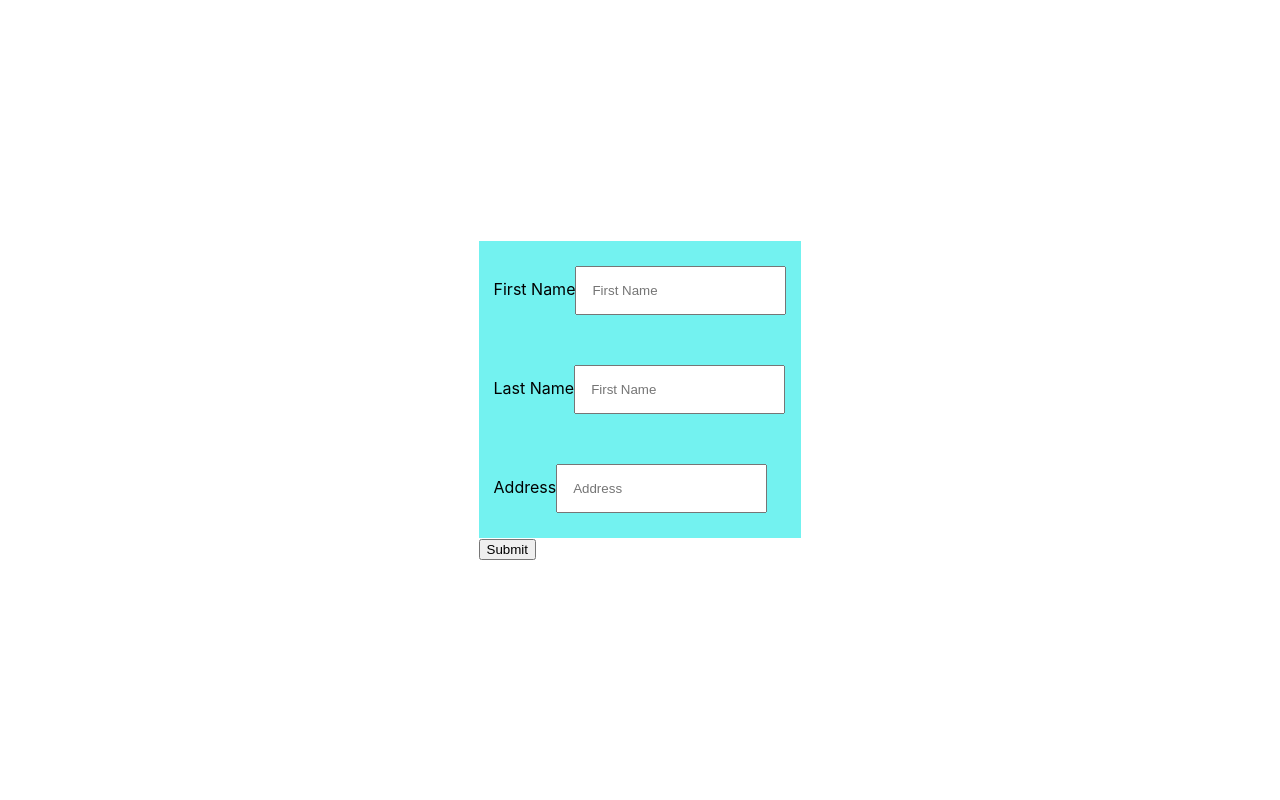
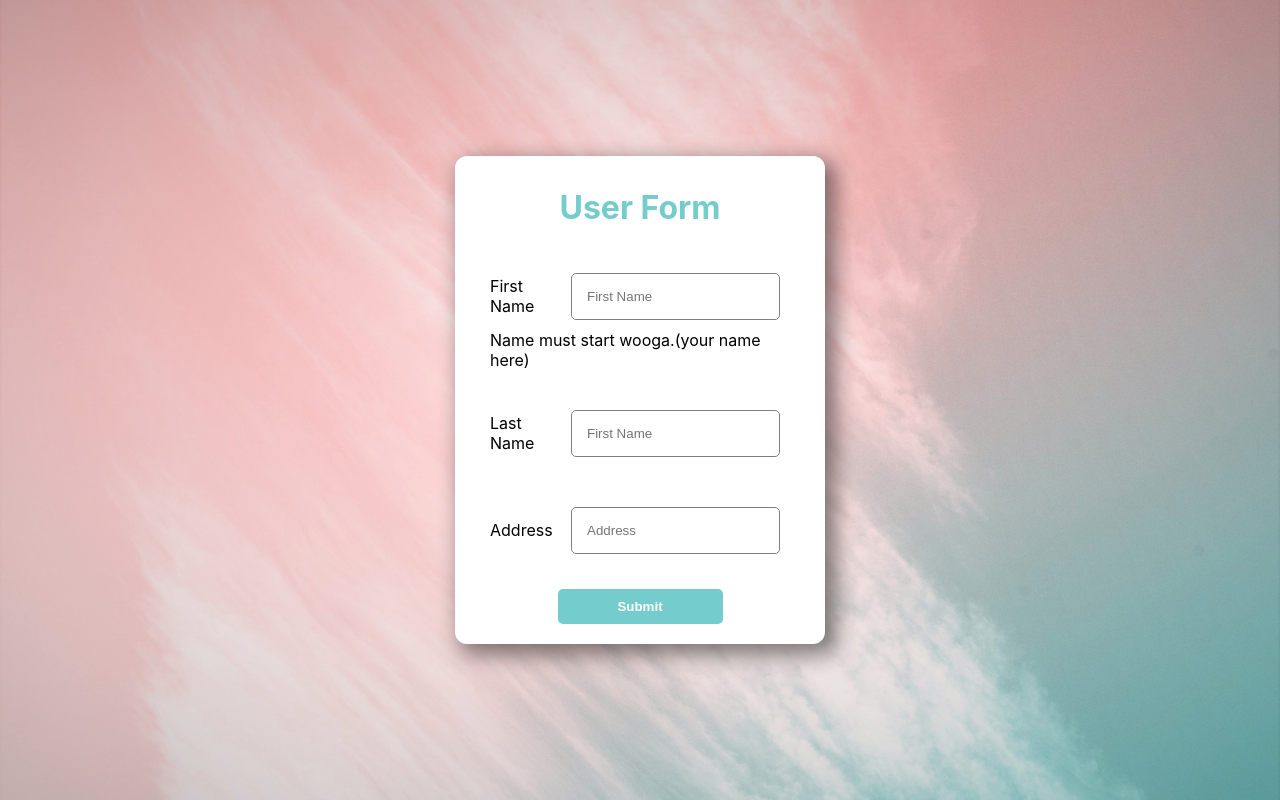
Before and after one commit to gavrilogeri/reusable-form-component, a React (Create React App) app: page / in a window 1280 px wide. Built offline with nearby package versions, Linux system fonts and the light colour scheme.

Commit message:
Form Style changes and validation logic
Changed the looks of the form and added validation logic
Sass installed

```diff
--- a/package.json
+++ b/package.json
@@ -13,6 +13,7 @@
     "react": "^18.1.0",
     "react-dom": "^18.1.0",
     "react-scripts": "5.0.1",
+    "sass": "^1.52.1",
     "typescript": "^4.6.4",
     "web-vitals": "^2.1.4"
   },
--- a/src/App.css
+++ /dev/null
@@ -1,6 +0,0 @@
-.App {
-  height: 100vh;
-  display: flex;
-  justify-content: center;
-  align-items: center;
-}
--- /dev/null
+++ b/src/App.scss
@@ -0,0 +1,9 @@
+.App {
+  height: 100vh;
+  display: flex;
+  justify-content: center;
+  align-items: center;
+  background: url("./assets/images/formbackground.jpg");
+  background-size: cover;
+  background-position: center;
+}
--- a/src/App.tsx
+++ b/src/App.tsx
@@ -1,8 +1,9 @@
 import React, { useState } from "react";
-import "./App.css";
+import "./App.scss";
 import Form from "./components/Form";
 import { InputProps } from "./components/InputComponent";
 import { UserType, uuidv4 } from "./utils";
+import background from "./assets/images/formbackground.jpg";
 
 function App() {
   const [inputValues, setInputValues] = useState({
@@ -18,6 +19,8 @@ function App() {
       name: "firstName",
       placeholder: "First Name",
       type: "text",
+      pattern: `\^wooga.\.+$`,
+      errorMessage: "Name must start wooga.(your name here)",
       key: uuidv4(),
     },
     {
@@ -43,7 +46,11 @@ function App() {
 
   return (
     <div className="App">
-      <Form inputFields={inputFields} defaultValues={defaultValues} />
+      <Form
+        inputFields={inputFields}
+        defaultValues={defaultValues}
+        formTitle="User Form"
+      />
     </div>
   );
 }
--- a/src/components/Form.tsx
+++ b/src/components/Form.tsx
@@ -1,13 +1,15 @@
 import React, { useEffect, useState } from "react";
 import { UserType, uuidv4 } from "../utils";
 import InputComponent, { InputProps } from "./InputComponent";
+import "./formStyles.scss";
 
 interface Props {
   inputFields: InputProps[];
   defaultValues: any;
+  formTitle: string;
 }
 
-const Form: React.FC<Props> = ({ inputFields, defaultValues }) => {
+const Form: React.FC<Props> = ({ inputFields, defaultValues, formTitle }) => {
   const [values, setValues] = useState(defaultValues);
   const handleSubmit = (e: any) => {
     e.preventDefault();
@@ -21,7 +23,8 @@ const Form: React.FC<Props> = ({ inputFields, defaultValues }) => {
   //   }, [values]);
 
   return (
-    <form onSubmit={handleSubmit}>
+    <form onSubmit={handleSubmit} className={"genericForm"}>
+      <h1>{formTitle}</h1>
       {inputFields.map((inputField) => (
         <InputComponent
           value={values[inputField.name]}
--- a/src/components/InputComponent.tsx
+++ b/src/components/InputComponent.tsx
@@ -1,10 +1,12 @@
 import React from "react";
-import "./inputComponent.css";
+
 export interface InputProps {
   placeholder: string;
   label: string;
   type: string;
   name: string;
+  pattern?: string;
+  errorMessage?: string;
 }
 
 const InputComponent: React.FC<
@@ -12,17 +14,14 @@ const InputComponent: React.FC<
     onChange: React.ChangeEventHandler<HTMLInputElement> | undefined;
     value: string;
   }
-> = ({ placeholder, label, name, type, value, onChange }) => {
+> = ({ label, onChange, errorMessage, ...otherProps }) => {
   return (
     <div className="inputBox">
-      <label>{label}</label>
-      <input
-        placeholder={placeholder}
-        name={name}
-        value={value}
-        type={type}
-        onChange={onChange}
-      />
+      <div className="inputWithLabel">
+        <label>{label}</label>
+        <input onChange={onChange} {...otherProps} />
+      </div>
+      <span>{errorMessage}</span>
     </div>
   );
 };
--- /dev/null
+++ b/src/components/formStyles.scss
@@ -0,0 +1,56 @@
+.inputBox {
+  padding: 15px;
+  width: 300px;
+  .inputWithLabel {
+    width: 100%;
+    display: flex;
+    justify-content: space-between;
+    align-items: center;
+  }
+  input {
+    padding: 15px;
+    margin: 10px;
+    border-radius: 5px;
+    border: 1px solid gray;
+    transition: transform 0.2s ease-in-out;
+    &:focus {
+      outline: 2px solid #75cccc;
+      transform: scale(1.02);
+    }
+    &:invalid {
+      outline: 1px solid red;
+    }
+    &:hover {
+      transform: scale(1.02);
+    }
+  }
+}
+
+.genericForm {
+  background: white;
+  padding: 10px 20px;
+  -webkit-box-shadow: 8px 8px 21px 3px rgba(0, 0, 0, 0.47);
+  box-shadow: 8px 8px 21px 3px rgba(0, 0, 0, 0.47);
+  border-radius: 12px;
+  display: flex;
+  flex-direction: column;
+  align-items: center;
+  h1 {
+    color: #75cccc;
+  }
+  button {
+    width: 50%;
+    height: 35px;
+    cursor: pointer;
+    font-weight: bold;
+    border-radius: 5px;
+    margin: 10px 20px;
+    border: none;
+    background: #75cccc;
+    color: white;
+    transition: transform 0.2s ease-in-out;
+    &:hover {
+      transform: scale(1.05);
+    }
+  }
+}
--- a/src/components/inputComponent.css
+++ /dev/null
@@ -1,9 +0,0 @@
-.inputBox {
-  background: #73f2f0;
-  padding: 15px;
-}
-
-.inputBox input {
-  padding: 15px;
-  margin: 10px 0;
-}
--- /dev/null
+++ b/src/custom.d.ts
@@ -0,0 +1,4 @@
+declare module "*.jpg" {
+  const content: any;
+  export default content;
+}
```
Also changed, not shown: src/assets/images/formbackground.jpg (added), 1 other file (tests, documents, lock files or other folders).
